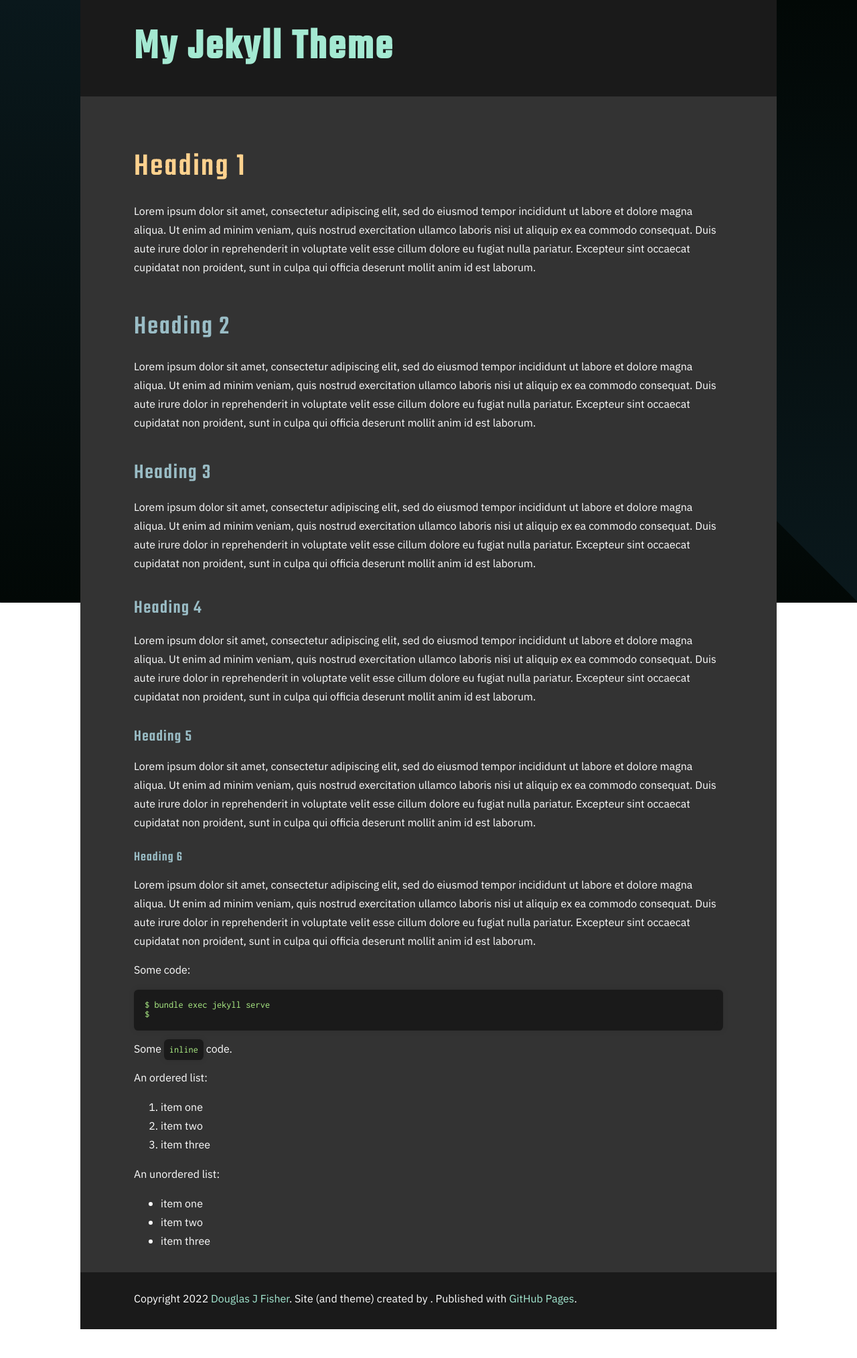
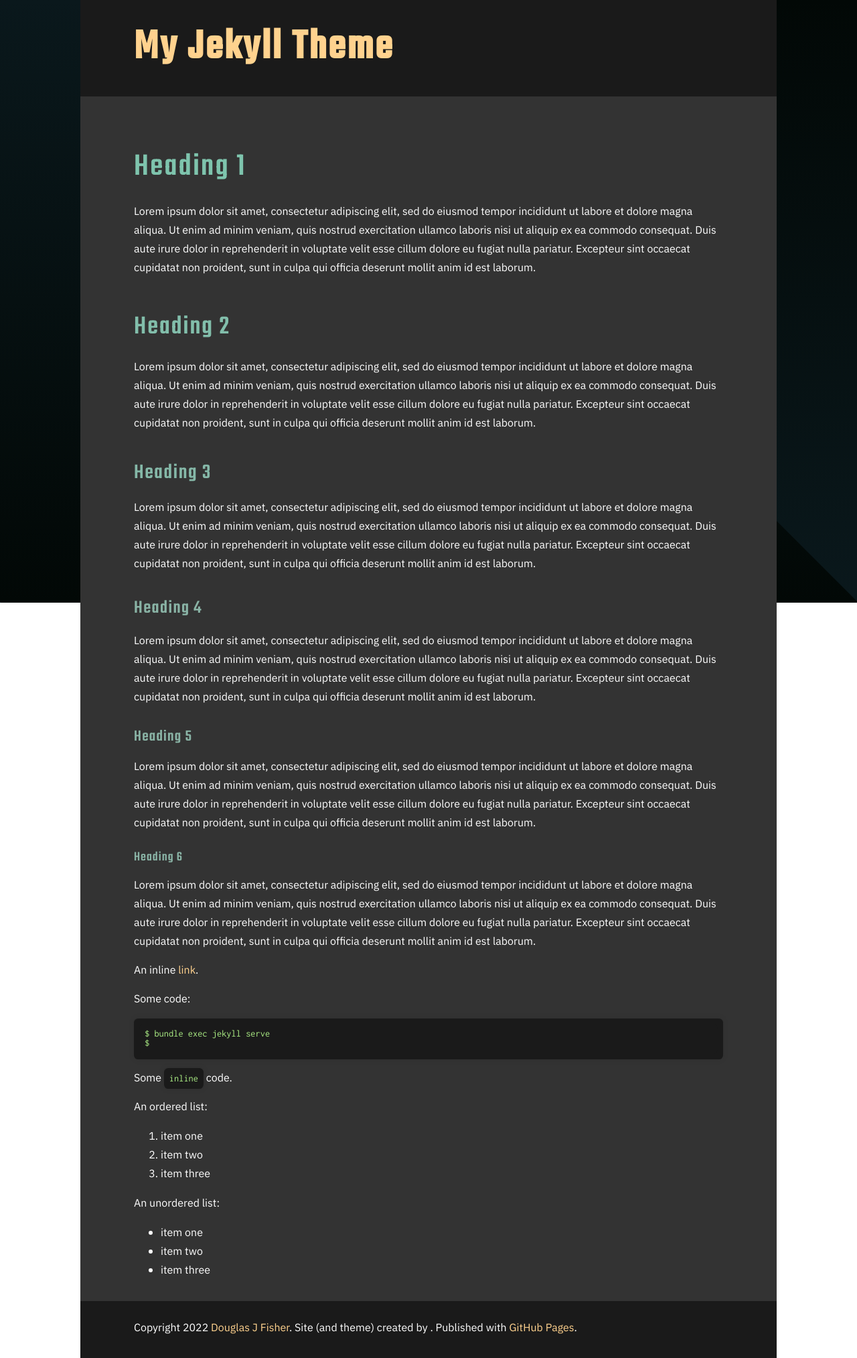
Before and after one commit to dfisher95350/jekyll-theme, a Jekyll site: the page built from index.md, in a window 1280 px wide. Shown: the whole page at 67% size. Built offline with Jekyll 4.4.1, drawn with Linux system fonts in a browser that asks for light colours; before the commit the page ends 1985 px from its top, so only the background shows below that.

Commit message:
#1 Color twiddling.

````diff
--- a/_sass/typography.scss
+++ b/_sass/typography.scss
@@ -15,37 +15,37 @@
 }
 
 h1 {
-  color: $triad-1-amber-3;
+  color: $aquamarine-to-gray-gradient-06;
   font-size: 3rem;
   margin: 3rem 0 0 0;
 }
 
 h2 {
-  color: $marineblue-light-5;
+  color: $aquamarine-to-gray-gradient-08;
   font-size: 2.5rem;
   margin: 2.5rem 0 0 0;
 }
 
 h3 {
-  color: $marineblue-light-5;
+  color: $aquamarine-to-gray-gradient-10;
   font-size: 2rem;
   margin: 2rem 0 0 0;
 }
 
 h4 {
-  color: $marineblue-light-5;
+  color: $aquamarine-to-gray-gradient-12;
   font-size: 1.75rem;
   margin: 1.75rem 0 0 0;
 }
 
 h5 {
-  color: $marineblue-light-5;
+  color: $aquamarine-to-gray-gradient-12;
   font-size: 1.5rem;
   margin: 1.5rem 0 0 0;
 }
 
 h6 {
-  color: $marineblue-light-5;
+  color: $aquamarine-to-gray-gradient-12;
   font-size: 1.25rem;
   margin: 1.25rem 0 0 0;
 }
@@ -115,7 +115,7 @@
 
 a {
   text-decoration: none;
-  color: $triad-1-aquamarine-2;
+  color: $triad-1-amber-3;
   text-shadow: none;
   transition: color 0.5s ease;
   transition: text-shadow 0.5s ease;
--- a/index.md
+++ b/index.md
@@ -44,6 +44,8 @@
 aute irure dolor in reprehenderit in voluptate velit esse cillum dolore eu fugiat nulla pariatur. Excepteur sint
 occaecat cupidatat non proident, sunt in culpa qui officia deserunt mollit anim id est laborum.
 
+An inline [link](https://www.example.com).
+
 Some code:
 
 ```shell
````
